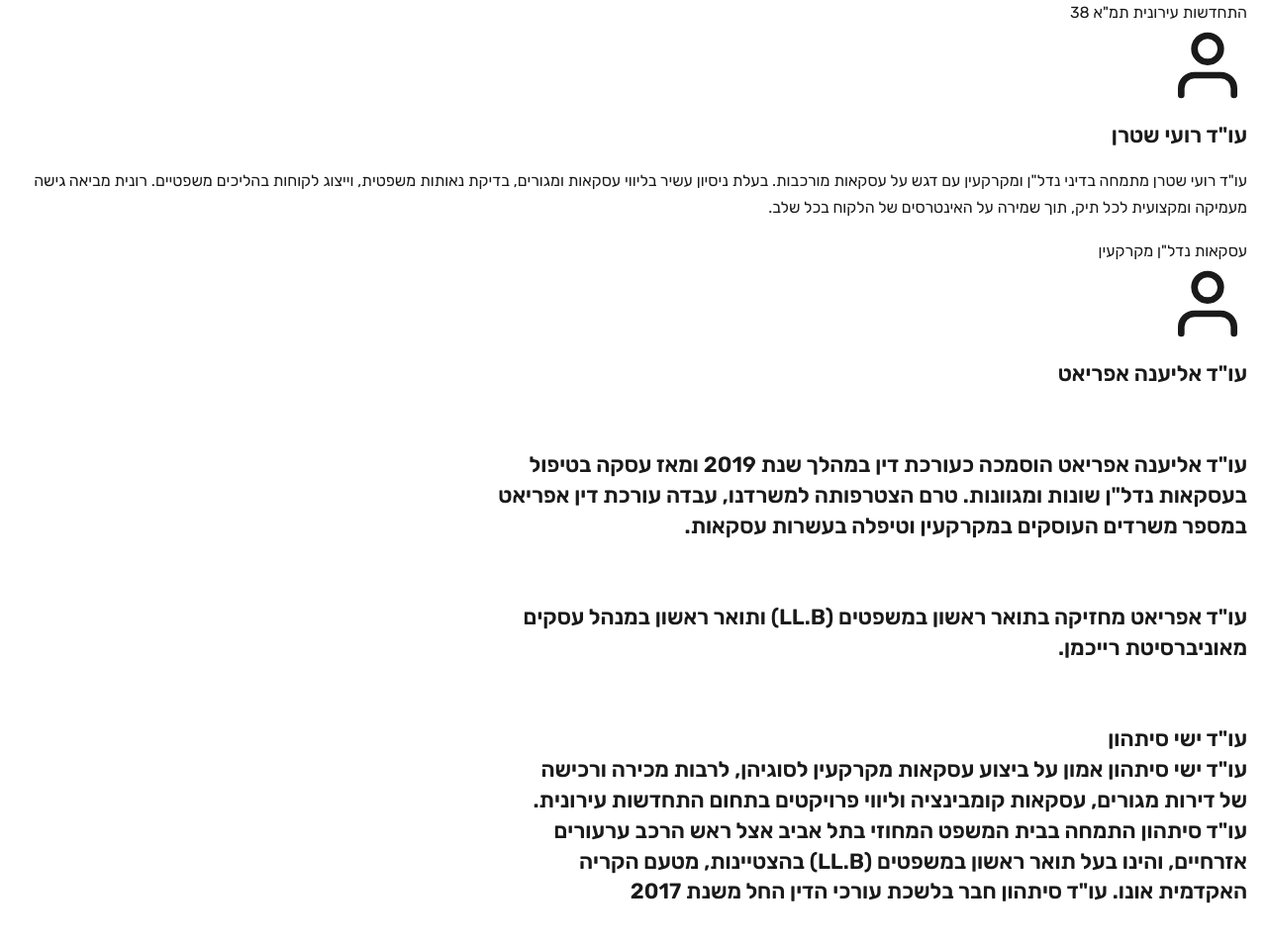
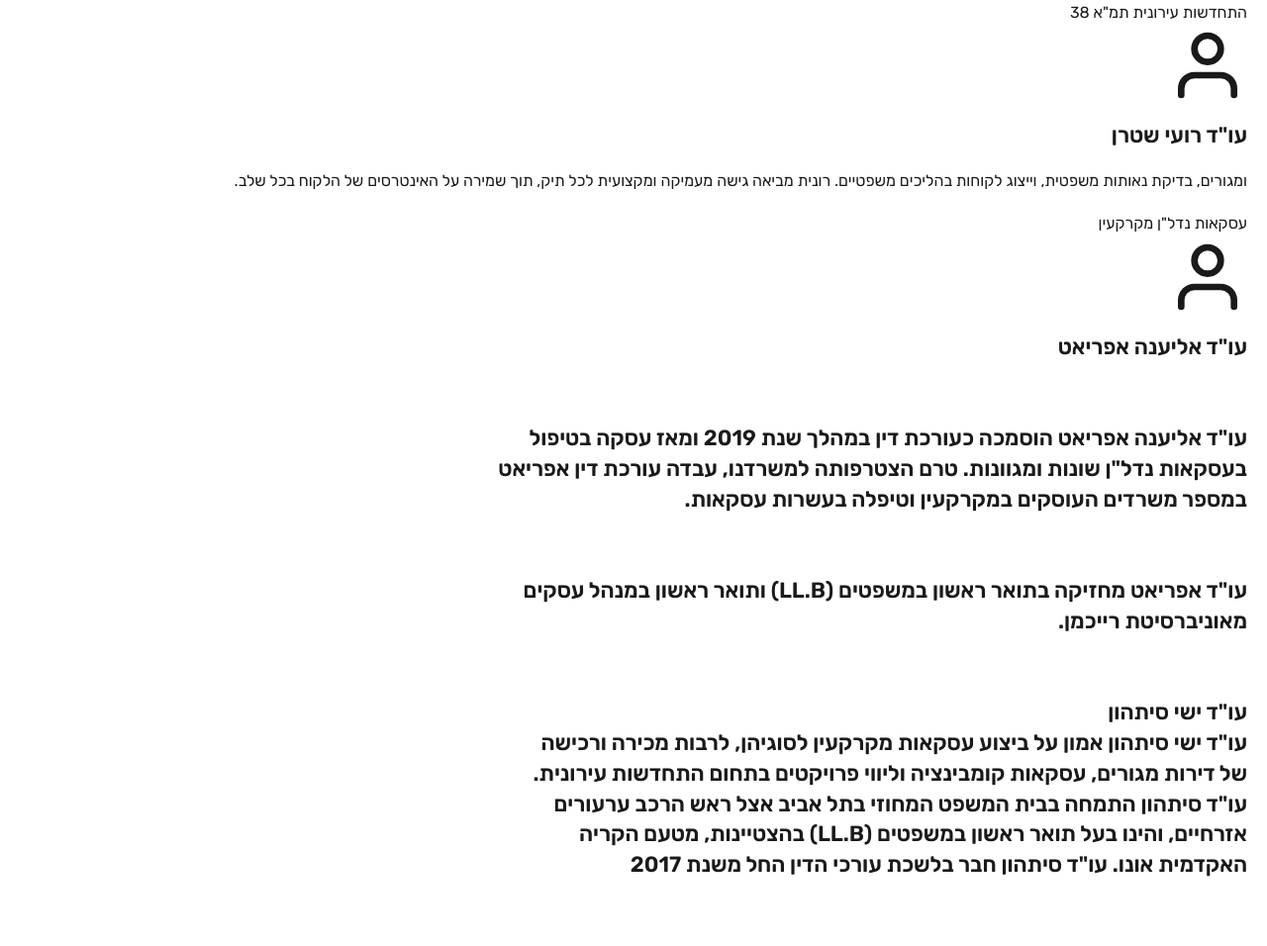
Before and after one commit to slipwoker/zappy-website-393e75d3-2e3b-48ec-9c92-5dd0f61af351, a plain HTML site: page legal-team.html in a window 1280 px wide. Shown: the part 973-1929 px from the top of the page at 99% size. Drawn offline with Linux system fonts and the light colour scheme.

Commit message:
Update text content: "עו"ד רועי שטרן מתמחה בדיני נדל"ן ומקרקעין עם דגש ע..." → ""

```diff
--- a/legal-team.html
+++ b/legal-team.html
@@ -365,7 +365,7 @@
             <h3 class="member-name">עו"ד רועי שטרן</h3>
             <p class="member-title"></p>
             <p class="member-description">
-              עו"ד רועי שטרן מתמחה בדיני נדל"ן ומקרקעין עם דגש על עסקאות מורכבות. בעלת ניסיון עשיר בליווי עסקאות  ומגורים, בדיקת נאותות משפטית, וייצוג לקוחות בהליכים משפטיים. רונית מביאה גישה מעמיקה ומקצועית לכל תיק, תוך שמירה על האינטרסים של הלקוח בכל שלב.
+               ומגורים, בדיקת נאותות משפטית, וייצוג לקוחות בהליכים משפטיים. רונית מביאה גישה מעמיקה ומקצועית לכל תיק, תוך שמירה על האינטרסים של הלקוח בכל שלב.
             </p>
             <div class="member-expertise">
               <span class="expertise-tag">עסקאות נדל"ן</span>
```
Also changed, not shown: public/legal-team.html (+1 -1 lines).
